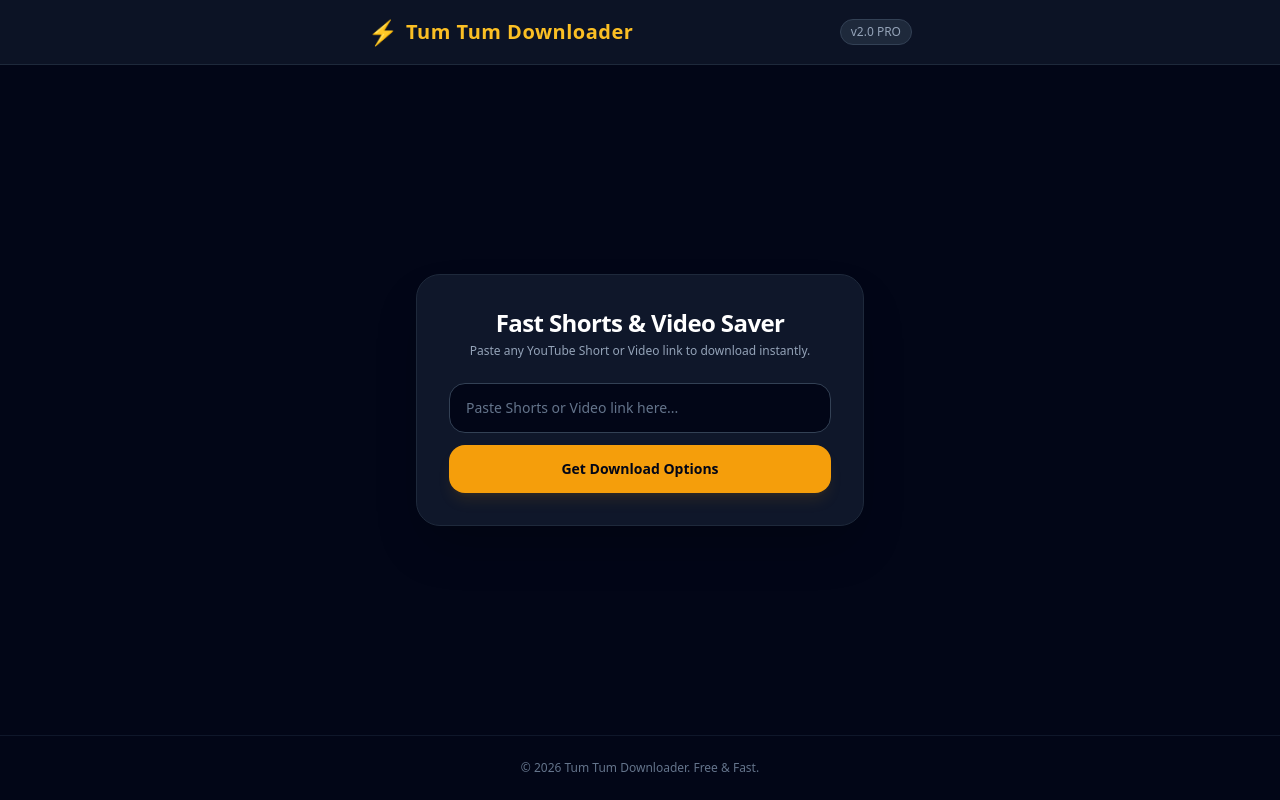
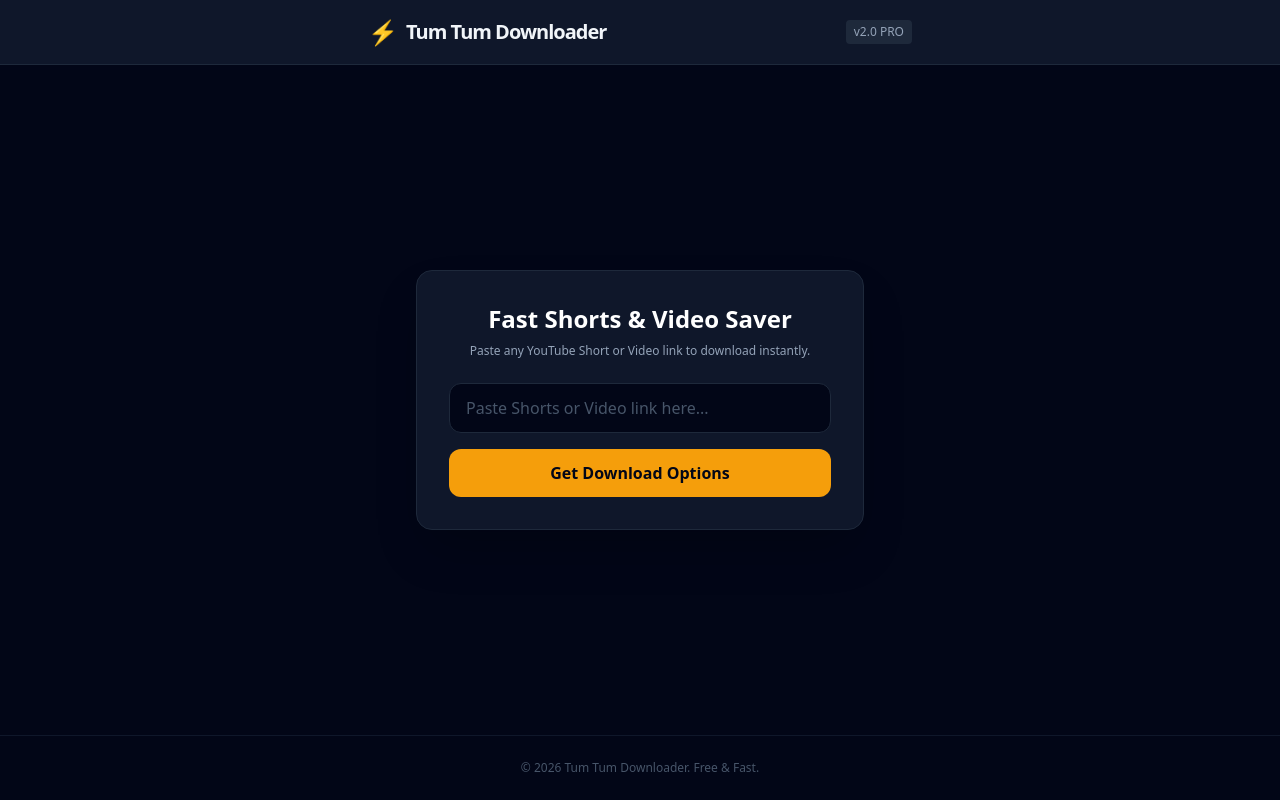
Before and after one commit to nunnayashwanth8088-star/tum-tum-downloader, a Flask app: page / in a window 1280 px wide. Run offline with Flask 3, Linux system fonts and the light colour scheme; some libraries are stand-ins or nearby versions.

Commit message:
Refactor HTML structure and update scripts

```diff
--- a/templates/index.html
+++ b/templates/index.html
@@ -4,96 +4,78 @@
     <meta charset="UTF-8" />
     <meta name="viewport" content="width=device-width, initial-scale=1.0" />
     <title>Tum Tum Downloader</title>
-  <!-- Tailwind CSS -->
     <script src="https://cdn.tailwindcss.com"></script>
 </head>
-<body class="bg-slate-950 text-slate-100 min-h-screen flex flex-col justify-between font-sans">
-
-  <!-- Header -->
-  <header class="border-b border-slate-800 bg-slate-900/80 backdrop-blur sticky top-0 z-50">
+<body class="bg-slate-950 text-slate-100 min-h-screen flex flex-col">
+    <header class="border-b border-slate-800 bg-slate-900">
         <div class="max-w-xl mx-auto px-4 py-4 flex items-center justify-between">
             <div class="flex items-center space-x-2">
                 <span class="text-2xl">⚡</span>
-        <h1 class="text-xl font-black tracking-wide text-amber-400">Tum Tum Downloader</h1>
+                <span class="text-xl font-black tracking-tighter">Tum Tum Downloader</span>
             </div>
-      <span class="text-xs bg-slate-800 text-slate-400 px-2.5 py-1 rounded-full border border-slate-700">v2.0 PRO</span>
+            <span class="text-xs bg-slate-800 text-slate-400 px-2 py-1 rounded">v2.0 PRO</span>
         </div>
     </header>
 
-  <!-- Main Container -->
-  <main class="flex-grow flex items-center justify-center px-4 py-10">
-    <div class="w-full max-w-md bg-slate-900 border border-slate-800 rounded-3xl p-6 sm:p-8 shadow-2xl">
+    <main class="flex-grow flex items-center justify-center p-4">
+        <div class="w-full max-w-md bg-slate-900 p-8 rounded-2xl shadow-2xl border border-slate-800">
             <div class="text-center mb-6">
-        <h2 class="text-2xl font-black text-white tracking-tight">Fast Shorts & Video Saver</h2>
-        <p class="text-xs text-slate-400 mt-1">Paste any YouTube Short or Video link to download instantly.</p>
+                <h2 class="text-2xl font-black text-white mb-2">Fast Shorts & Video Saver</h2>
+                <p class="text-xs text-slate-400">Paste any YouTube Short or Video link to download instantly.</p>
             </div>
 
-      <!-- URL Input Area -->
-      <div class="space-y-3">
-        <input
-          type="text"
-          id="videoUrl"
+            <div class="space-y-4">
+                <input type="text" id="videoUrl"
                     placeholder="Paste Shorts or Video link here..."
-          class="w-full bg-slate-950 border border-slate-700 rounded-2xl px-4 py-3.5 text-sm text-white placeholder-slate-500 focus:outline-none focus:border-amber-400 focus:ring-1 focus:ring-amber-400 transition"
-        />
-        <button
-          id="fetchBtn"
-          onclick="processVideo()"
-          class="w-full bg-amber-500 hover:bg-amber-400 text-slate-950 font-black py-3.5 rounded-2xl transition duration-150 active:scale-[0.98] text-sm shadow-lg shadow-amber-500/10 flex items-center justify-center space-x-2"
-        >
+                    class="w-full bg-slate-950 border border-slate-800 rounded-xl px-4 py-3 placeholder:text-slate-600 focus:outline-none focus:border-amber-500 transition-all">
+
+                <button id="fetchBtn" onclick="processVideo()" class="w-full bg-amber-500 hover:bg-amber-600 text-slate-950 font-bold py-3 rounded-xl transition-all flex justify-center items-center">
                     <span>Get Download Options</span>
                 </button>
             </div>
 
-      <!-- Status Alert -->
-      <div id="statusAlert" class="mt-4 hidden p-3 rounded-xl text-xs font-semibold text-center"></div>
+            <div id="statusAlert" class="mt-4 hidden p-4 rounded-xl border"></div>
 
-      <!-- Result Card -->
-      <div id="resultCard" class="mt-6 hidden border-t border-slate-800/80 pt-6">
-        <div class="relative rounded-2xl overflow-hidden border border-slate-800 mb-4 bg-black">
-          <img id="thumbImg" src="" alt="Thumbnail" class="w-full aspect-video object-cover" />
-          <div class="absolute bottom-2 left-2 bg-black/70 px-2 py-0.5 rounded text-[10px] text-amber-400 font-bold uppercase tracking-wider">
-            Ready
-          </div>
+            <div id="resultCard" class="mt-6 hidden border border-slate-800 rounded-2xl overflow-hidden bg-slate-950">
+                <div class="relative rounded-2xl overflow-hidden">
+                    <img id="thumbImg" src="" alt="Thumbnail" class="w-full h-48 object-cover">
+                    <div class="absolute bottom-2 left-2 bg-slate-900/80 backdrop-blur-md text-xs font-bold px-3 py-1 rounded-lg border border-slate-700">Ready</div>
                 </div>
 
-        <h3 id="videoTitle" class="text-sm font-bold text-slate-200 line-clamp-2 mb-4"></h3>
+                <div class="p-5">
+                    <h3 id="videoTitle" class="font-bold text-lg mb-4 line-clamp-2"></h3>
 
-        <!-- Download Buttons Grid -->
-        <div class="space-y-2">
-          <label class="text-[11px] uppercase tracking-wider text-slate-400 font-bold block">Instant Download Servers</label>
-
-          <a id="server1Btn" href="#" target="_blank" class="w-full flex items-center justify-between p-3.5 bg-gradient-to-r from-amber-500 to-amber-600 hover:from-amber-400 hover:to-amber-500 text-slate-950 font-black rounded-xl text-xs transition shadow-md">
-            <span>📥 Download Server 1 (HD MP4)</span>
-            <span class="text-[10px] bg-black/20 px-2 py-0.5 rounded">Fastest</span>
+                    <div id="downloadServers" class="space-y-3">
+                        <a id="server1Btn" href="" class="w-full bg-slate-900 hover:bg-slate-800 border border-slate-700 rounded-xl px-4 py-3 flex items-center justify-between transition-all group">
+                            <div class="flex items-center space-x-3">
+                                <span class="text-amber-500 group-hover:scale-110 transition-transform">💾</span>
+                                <span class="font-bold">Download Server 1</span>
+                            </div>
+                            <span class="text-xs font-bold bg-amber-500/10 text-amber-500 px-2 py-1 rounded-lg">Fastest</span>
                         </a>
 
-          <a id="server2Btn" href="#" target="_blank" class="w-full flex items-center justify-between p-3.5 bg-slate-800 hover:bg-slate-700 text-white font-bold rounded-xl text-xs transition border border-slate-700">
-            <span>📥 Download Server 2 (Alternative)</span>
-            <span class="text-[10px] bg-slate-900 px-2 py-0.5 rounded text-slate-300">Backup</span>
+                        <a id="server2Btn" href="" class="w-full bg-slate-900 hover:bg-slate-800 border border-slate-700 rounded-xl px-4 py-3 flex items-center justify-between transition-all group">
+                            <div class="flex items-center space-x-3">
+                                <span class="text-slate-500 group-hover:scale-110 transition-transform">🛠️</span>
+                                <span class="font-bold">Download Server 2 <span class="text-slate-500 font-normal text-xs">(Alternative)</span></span>
+                            </div>
+                            <span class="text-xs font-bold bg-slate-700 text-slate-300 px-2 py-1 rounded-lg">Backup</span>
                         </a>
-
-          <a id="thumbDownloadBtn" href="#" target="_blank" class="w-full flex items-center justify-between p-3 bg-slate-950 hover:bg-slate-800 text-slate-300 font-medium rounded-xl text-xs transition border border-slate-800">
-            <span>🖼️ Download HD Thumbnail</span>
-            <span class="text-[10px] text-slate-500">JPG</span>
-          </a>
+                    </div>
                 </div>
             </div>
         </div>
     </main>
 
-  <!-- Footer -->
-  <footer class="border-t border-slate-900 py-6 text-center text-xs text-slate-500">
-    <p>© 2026 Tum Tum Downloader. Free & Fast.</p>
+    <footer class="border-t border-slate-900 py-6 text-center text-slate-600 text-xs">
+        <p>&copy; 2026 Tum Tum Downloader. Free & Fast.</p>
     </footer>
 
     <script>
         function extractVideoId(url) {
-      if (!url) return null;
-      // Handles shorts, watch, youtu.be, embed URLs
-      const regExp = /(?:youtube\.com\/(?:shorts\/|watch\?v=|embed\/)|youtu\.be\/)([a-zA-Z0-9_-]{11})/;
+            const regExp = /^.*(youtu.be\/|v\/|u\/\w\/|embed\/|watch\?v=|\&v=)([^#\&\?]*).*/;
             const match = url.match(regExp);
-      return match ? match[1] : null;
+            return (match && match[2].length === 11) ? match[2] : null;
         }
 
         async function processVideo() {
@@ -106,65 +88,55 @@
             const videoId = extractVideoId(rawUrl);
 
             if (!videoId) {
-        showAlert('Please paste a valid YouTube or Shorts link.', 'error');
+                showAlert('Please paste a valid YouTube Short or Video URL', 'error');
                 return;
             }
 
             fetchBtn.disabled = true;
-      fetchBtn.innerHTML = `<span>Processing Link...</span>`;
+            fetchBtn.innerHTML = '<span>Processing Link...</span>';
             resultCard.classList.add('hidden');
-      showAlert('Locating media stream...', 'info');
+            statusAlert.classList.add('hidden');
 
             try {
-        // Fetch public title using YouTube official oEmbed API (no keys required, never blocked)
-        const oembedUrl = `https://www.youtube.com/oembed?url=https://www.youtube.com/watch?v=${videoId}&format=json`;
-        const res = await fetch(oembedUrl);
+                const response = await fetch('/api/get-info', {
+                    method: 'POST',
+                    headers: { 'Content-Type': 'application/json' },
+                    body: JSON.stringify({ url: rawUrl })
+                });
 
-        let title = "YouTube Short / Video";
-        if (res.ok) {
-          const data = await res.json();
-          title = data.title;
+                const data = await response.json();
+
+                if (!response.ok) {
+                    throw new Error(data.error || 'Failed to extract video');
                 }
 
+                // Update UI Elements
+                document.getElementById('videoTitle').innerText = data.title;
                 const thumbUrl = `https://img.youtube.com/vi/${videoId}/maxresdefault.jpg`;
+                document.getElementById('thumbImg').src = thumbUrl;
 
-        // Configure Download Servers
-        // Server 1 routes through clean proxy extractor
-        document.getElementById('server1Btn').href = `https://y2mate.nu/en/download?url=${encodeURIComponent('https://www.youtube.com/watch?v=' + videoId)}`;
+                // Find highest resolution format (mp4)
+                let bestFormat = data.formats.find(f => f.format_id === '18') || data.formats[0];
 
-        // Server 2 backup routing
-        document.getElementById('server2Btn').href = `https://shortsnoob.com/en?url=${encodeURIComponent('https://www.youtube.com/watch?v=' + videoId)}`;
+                // Set direct download links if available, fallback to standard stream
+                const directUrl = bestFormat.url || rawUrl;
+                document.getElementById('server1Btn').href = directUrl;
 
-        // HD Thumbnail Direct Link
-        document.getElementById('thumbDownloadBtn').href = thumbUrl;
-
-        // Update UI
-        document.getElementById('thumbImg').src = thumbUrl;
-        document.getElementById('thumbImg').onerror = function() {
-          this.src = `https://img.youtube.com/vi/${videoId}/hqdefault.jpg`;
-        };
-        document.getElementById('videoTitle').innerText = title;
-
-        statusAlert.classList.add('hidden');
                 resultCard.classList.remove('hidden');
 
             } catch (err) {
-        showAlert('Unable to process link. Please check your URL.', 'error');
+                showAlert(err.message, 'error');
             } finally {
                 fetchBtn.disabled = false;
-        fetchBtn.innerHTML = `<span>Get Download Options</span>`;
+                fetchBtn.innerHTML = '<span>Get Download Options</span>';
             }
         }
 
         function showAlert(msg, type) {
             const alert = document.getElementById('statusAlert');
+            alert.innerText = msg;
+            alert.className = `mt-4 p-4 rounded-xl border ${type === 'error' ? 'bg-red-500/10 border-red-500/50 text-red-500' : 'bg-green-500/10 border-green-500/50 text-green-500'}`;
             alert.classList.remove('hidden');
-      if (type === 'error') {
-        alert.className = "mt-4 p-3 rounded-xl text-xs font-medium text-center bg-red-950/60 border border-red-800 text-red-300";
-      } else {
-        alert.className = "mt-4 p-3 rounded-xl text-xs font-medium text-center bg-slate-800 border border-slate-700 text-slate-300";
-      }
-      alert.innerText = msg;
         }
     </script>
 </body>
```
Lines whose indentation alone changed are shown as unchanged.
